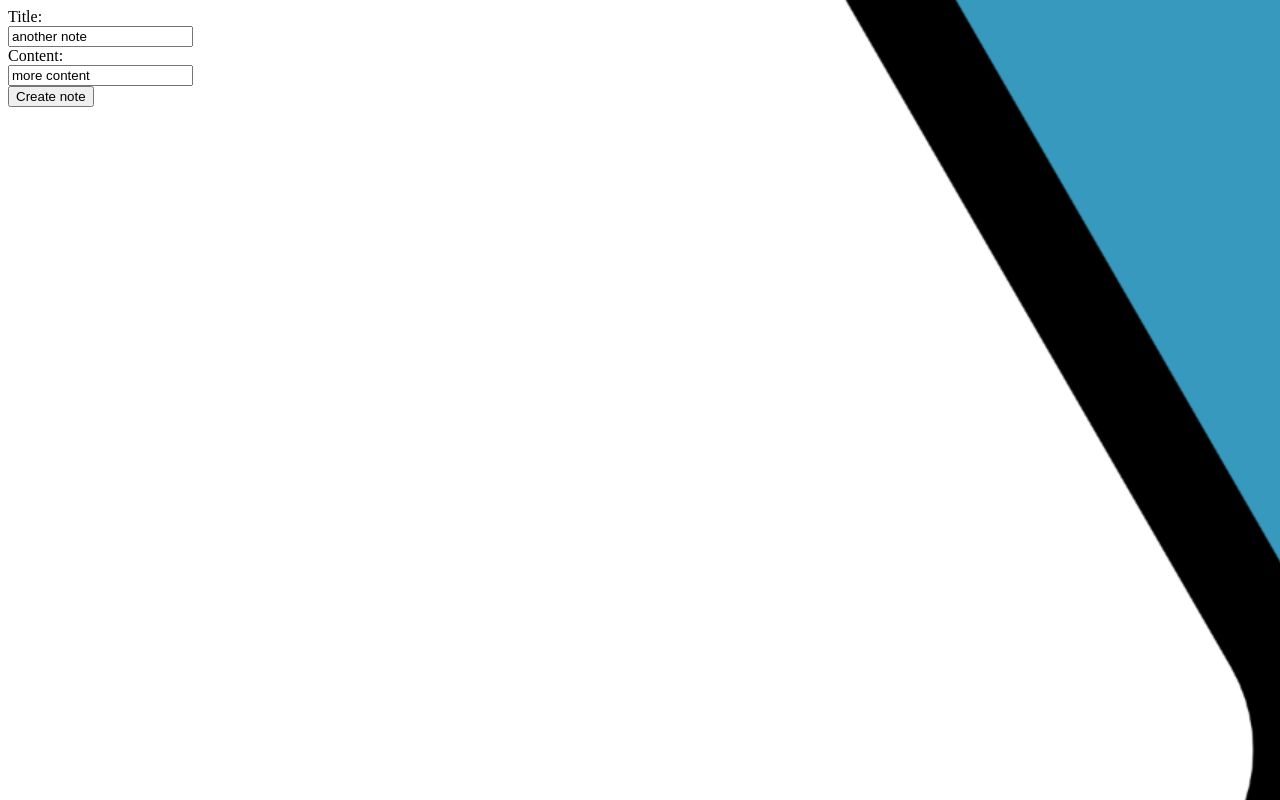
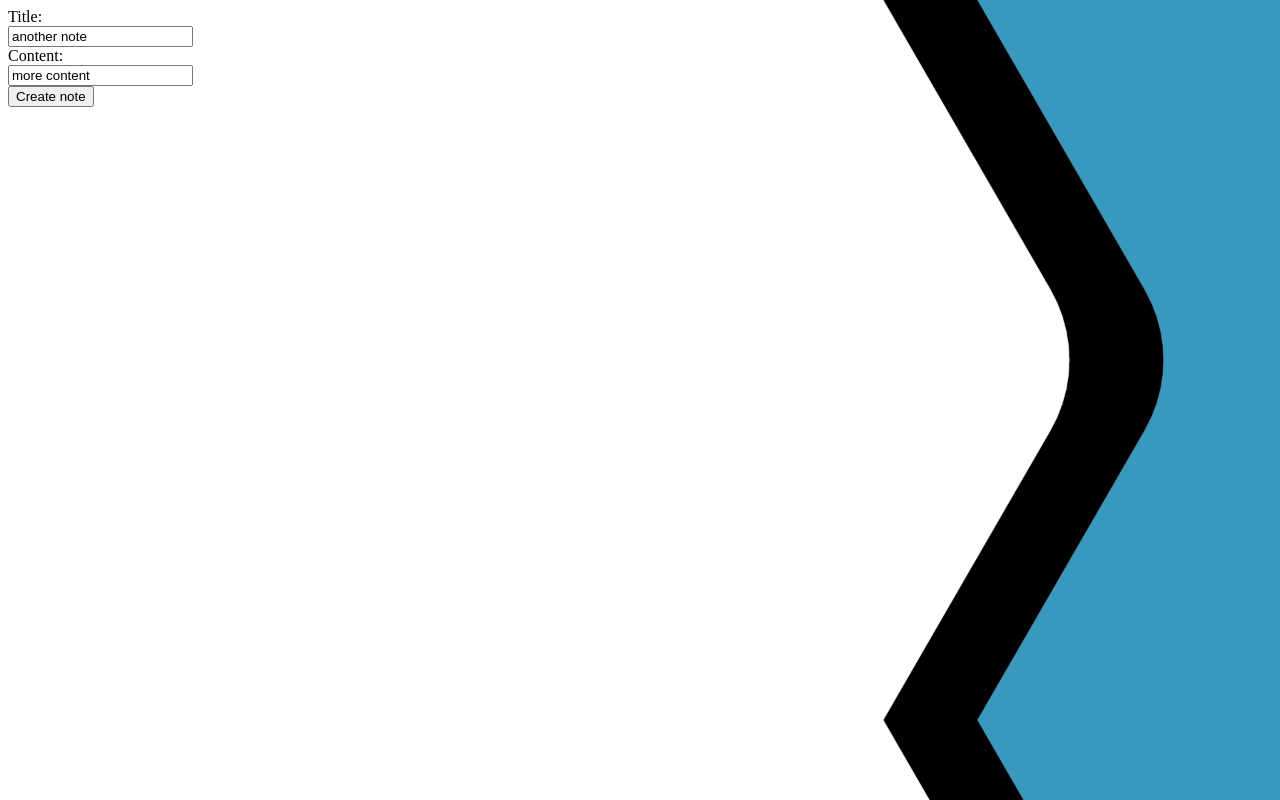
Before and after one commit to SebastianKurp/GroupLMU, a Django app: page /notes/note/2/ in a window 1280 px wide. Run offline with Django 3.2, Linux system fonts and the light colour scheme; data comes from the database, SQL or seed files in the repository.

Commit message:
trying to integrate abdul's work

```diff
--- a/testweb/notes/static/notes/style.css
+++ b/testweb/notes/static/notes/style.css
@@ -1,3 +1,4 @@
 body {
-    background: white url('images/background_resized.png');
+    background: white url('images/background.png');
+    background-size: contain;
 }
--- a/testweb/notes/templates/notes/base.html
+++ b/testweb/notes/templates/notes/base.html
@@ -3,6 +3,7 @@
 <head>
     <meta charset="UTF-8">
     {% load staticfiles %}
+    <img src="{% static 'images/background.png' %}" id="background"/>
     <link rel="stylesheet" type="text/css" href="{% static 'notes/style.css' %}" />
     <script src="{% static 'notes/test.js' %}"></script>
   <title> {% block page_title %} {% endblock %} </title>
```
Also changed, not shown: testweb/notes/static/notes/images/background.png.
